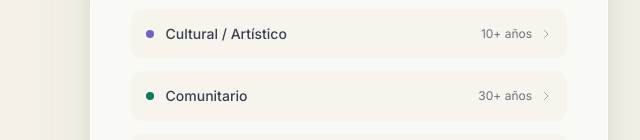
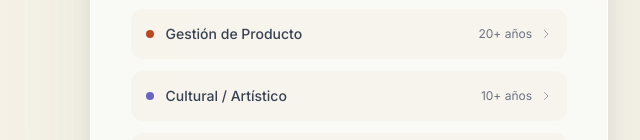
Before and after one commit to eduS-M/eduardo-silva-medina-portfolio, a website: page index.html in a window 1280 px wide. Shown: the part 660-800 px from the top of the page, 640-1280 px from the left. Drawn offline with nearby package versions, Linux system fonts and the light colour scheme.

Commit message:
Update index.html
ingreso PRoducto.html

```diff
--- a/index.html
+++ b/index.html
@@ -220,6 +220,16 @@
                                             <svg class="w-3 h-3 text-gray-400 group-hover:text-[#B84A1E] group-hover:translate-x-0.5 transition-all" fill="none" viewBox="0 0 24 24" stroke="currentColor"><path stroke-linecap="round" stroke-linejoin="round" stroke-width="2" d="M9 5l7 7-7 7"/></svg>
                                         </div>
                                     </a>
+                                    <a href="/cv-producto.html" class="group flex items-center justify-between p-3.5 rounded-xl bg-beige/60 hover:bg-[#B84A1E]/10 hover:border-[#B84A1E]/20 border border-transparent transition-all">
+                                        <div class="flex items-center gap-3">
+                                            <span class="w-2 h-2 rounded-full bg-[#B84A1E] group-hover:scale-125 transition-transform"></span>
+                                            <span class="text-sm font-medium text-gray-700 group-hover:text-[#B84A1E]">Gestión de Producto</span>
+                                        </div>
+                                        <div class="flex items-center gap-2">
+                                            <span class="text-xs text-gray-500">20+ años</span>
+                                            <svg class="w-3 h-3 text-gray-400 group-hover:text-[#B84A1E] group-hover:translate-x-0.5 transition-all" fill="none" viewBox="0 0 24 24" stroke="currentColor"><path stroke-linecap="round" stroke-linejoin="round" stroke-width="2" d="M9 5l7 7-7 7"/></svg>
+                                        </div>
+                                    </a>
                                     <a href="/cv-cultural.html" class="group flex items-center justify-between p-3.5 rounded-xl bg-beige/60 hover:bg-[#6C63C9]/10 hover:border-[#6C63C9]/20 border border-transparent transition-all">
                                         <div class="flex items-center gap-3">
                                             <span class="w-2 h-2 rounded-full bg-[#6C63C9] group-hover:scale-125 transition-transform"></span>
```
